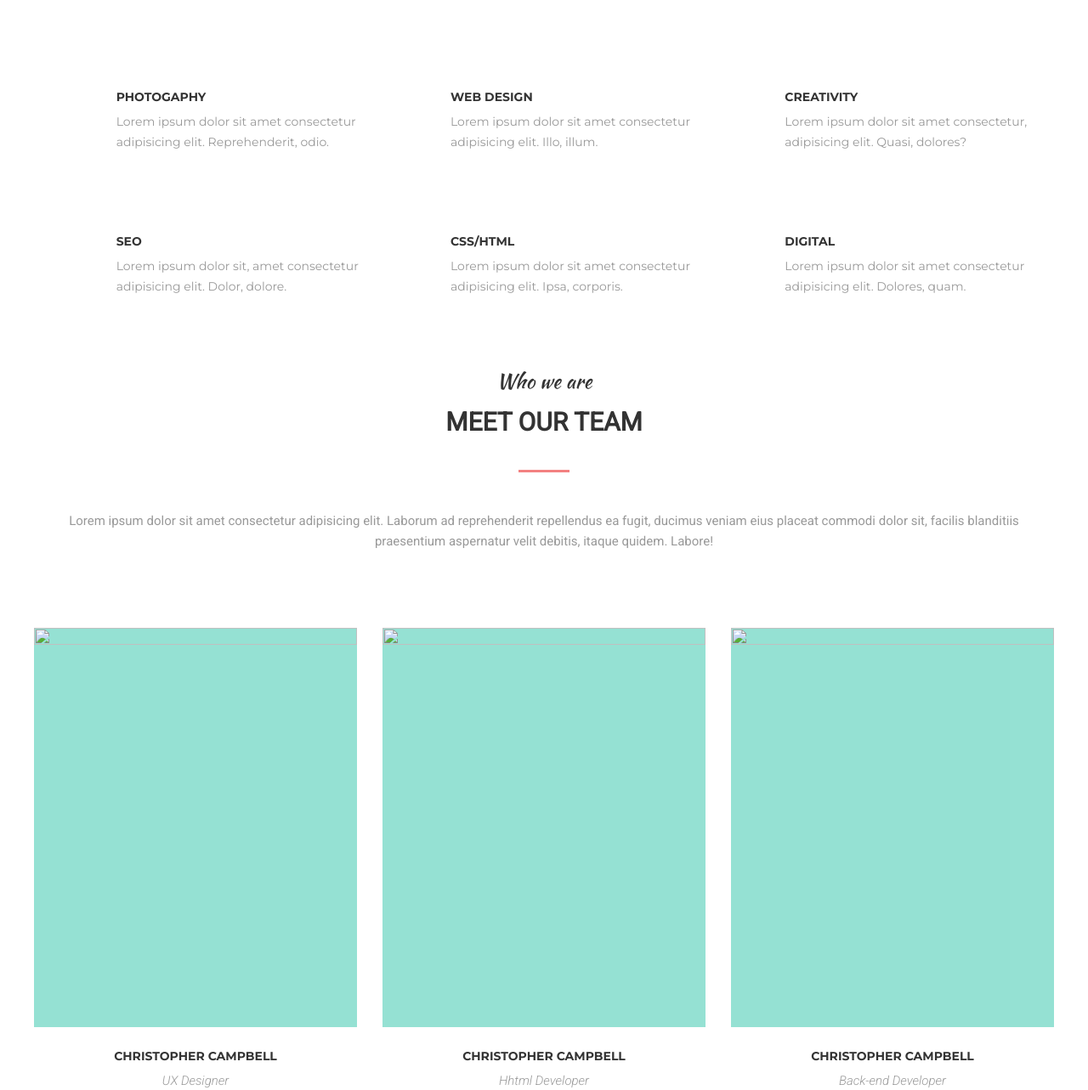
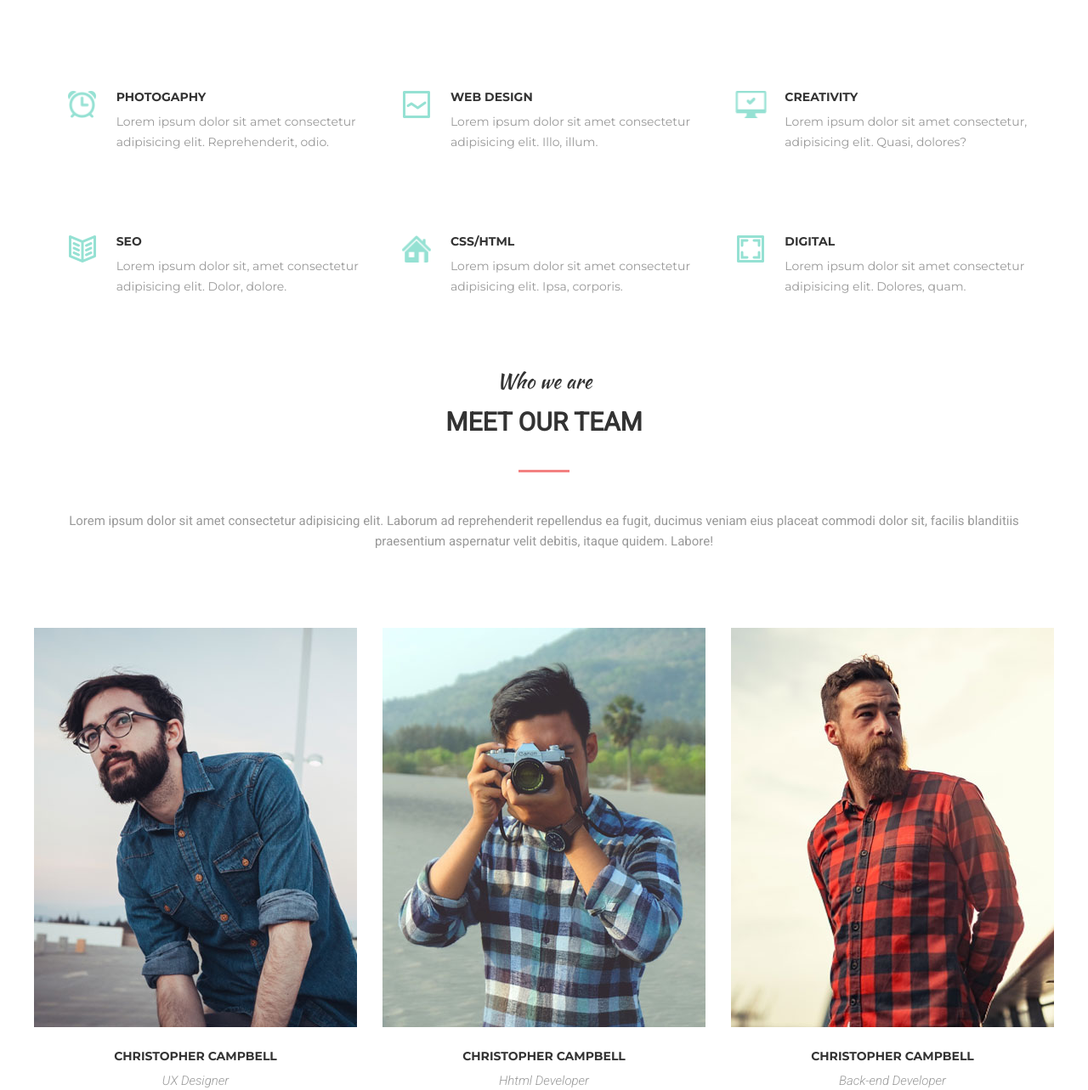
Before and after one commit to idea-studio2015/goit-fe-course, a plain HTML site: page module-06/index.html in a window 1280 px wide. Shown: the part 302-1585 px from the top of the page at 85% size. Drawn offline with Linux system fonts and the light colour scheme; the site is published under a folder, as on GitHub Pages, so addresses that start at the root find nothing.

Commit message:
correct images route

```diff
--- a/module-06/index.html
+++ b/module-06/index.html
@@ -30,42 +30,42 @@
       <h2 class="service-title">amazing services</h2>
       <ul class="service-list">
         <li class="service-list-item">
-            <img src="/img/service/icon-1.png" alt="" class="service-img">
+            <img src="img/service/icon-1.png" alt="" class="service-img">
             <div class="service-list-item-text">
             <h3>photogaphy</h3>
             <p>Lorem ipsum dolor sit amet consectetur adipisicing elit. Reprehenderit, odio.</p>
           </div>
         </li>
         <li class="service-list-item">
-          <img src="/img/service/icon-2.png" alt="" class="service-img">
+          <img src="img/service/icon-2.png" alt="" class="service-img">
           <div class="service-list-item-text">
             <h3>web design</h3>
             <p>Lorem ipsum dolor sit amet consectetur adipisicing elit. Illo, illum.</p>
           </div>
         </li>
         <li class="service-list-item">
-          <img src="/img/service/icon-3.png" alt="" class="service-img">
+          <img src="img/service/icon-3.png" alt="" class="service-img">
           <div class="service-list-item-text">
             <h3>creativity</h3>
             <p>Lorem ipsum dolor sit amet consectetur, adipisicing elit. Quasi, dolores?</p>
           </div>
         </li>
         <li class="service-list-item">
-          <img src="/img/service/icon-4.png" alt="" class="service-img">
+          <img src="img/service/icon-4.png" alt="" class="service-img">
           <div class="service-list-item-text">
             <h3>seo</h3>
             <p>Lorem ipsum dolor sit, amet consectetur adipisicing elit. Dolor, dolore.</p>
           </div>
         </li>
         <li class="service-list-item">
-          <img src="/img/service/icon-5.png" alt="" class="service-img">
+          <img src="img/service/icon-5.png" alt="" class="service-img">
           <div class="service-list-item-text">
             <h3>css/html</h3>
             <p>Lorem ipsum dolor sit amet consectetur adipisicing elit. Ipsa, corporis.</p>
           </div>
         </li>
         <li class="service-list-item">
-          <img src="/img/service/icon-6.png" alt="" class="service-img">
+          <img src="img/service/icon-6.png" alt="" class="service-img">
           <div class="service-list-item-text">
             <h3>digital</h3>
             <p>Lorem ipsum dolor sit amet consectetur adipisicing elit. Dolores, quam.</p>
@@ -80,7 +80,7 @@
       <ul class="team-list">
         <li class="team-list-item">
             <div class="team-list-block">
-              <img src="/img/team/member-1.jpg" width="380" height="470" class="team-member">
+              <img src="img/team/member-1.jpg" width="380" height="470" class="team-member">
               <ul class="team-list-social">
                 <li><a href="#" class="icon-facebook"><span class="visually-hidden">facebook</span></a></li>
                 <li><a href="#" class="icon-twitter"><span class="visually-hidden">twitter</span></a></li>
@@ -95,7 +95,7 @@
         </li>
         <li class="team-list-item">
             <div class="team-list-block">
-              <img src="/img/team/member-2.jpg" width="380" height="470" class="team-member">
+              <img src="img/team/member-2.jpg" width="380" height="470" class="team-member">
               <ul class="team-list-social">
                 <li><a href="#" class="icon-facebook"><span class="visually-hidden">facebook</span></a></li>
                 <li><a href="#" class="icon-twitter"><span class="visually-hidden">twitter</span></a></li>
@@ -110,7 +110,7 @@
         </li>
         <li class="team-list-item">
           <div class="team-list-block">
-            <img src="/img/team/member-3.jpg" width="380" height="470" class="team-member">
+            <img src="img/team/member-3.jpg" width="380" height="470" class="team-member">
             <ul class="team-list-social">
               <li><a href="#" class="icon-facebook"><span class="visually-hidden">facebook</span></a></li>
               <li><a href="#" class="icon-twitter"><span class="visually-hidden">twitter</span></a></li>
```
